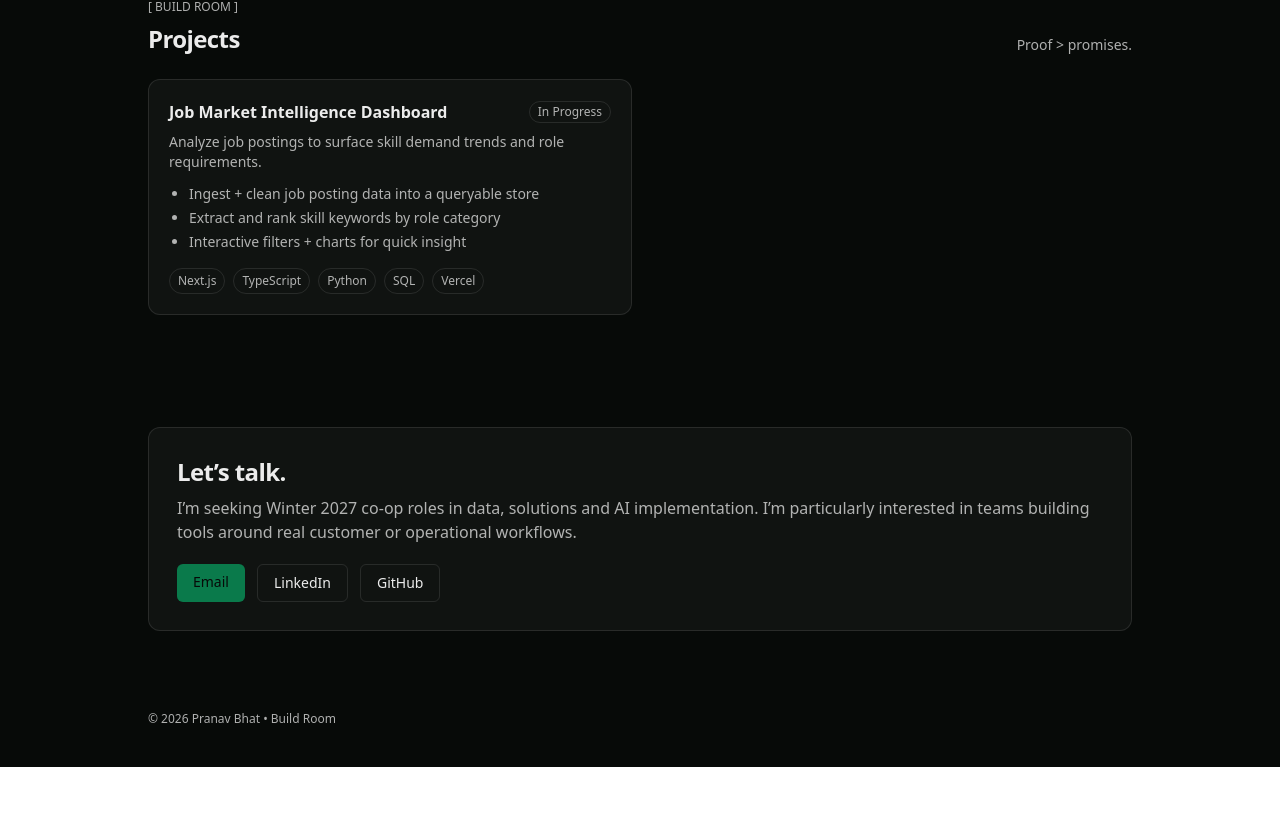
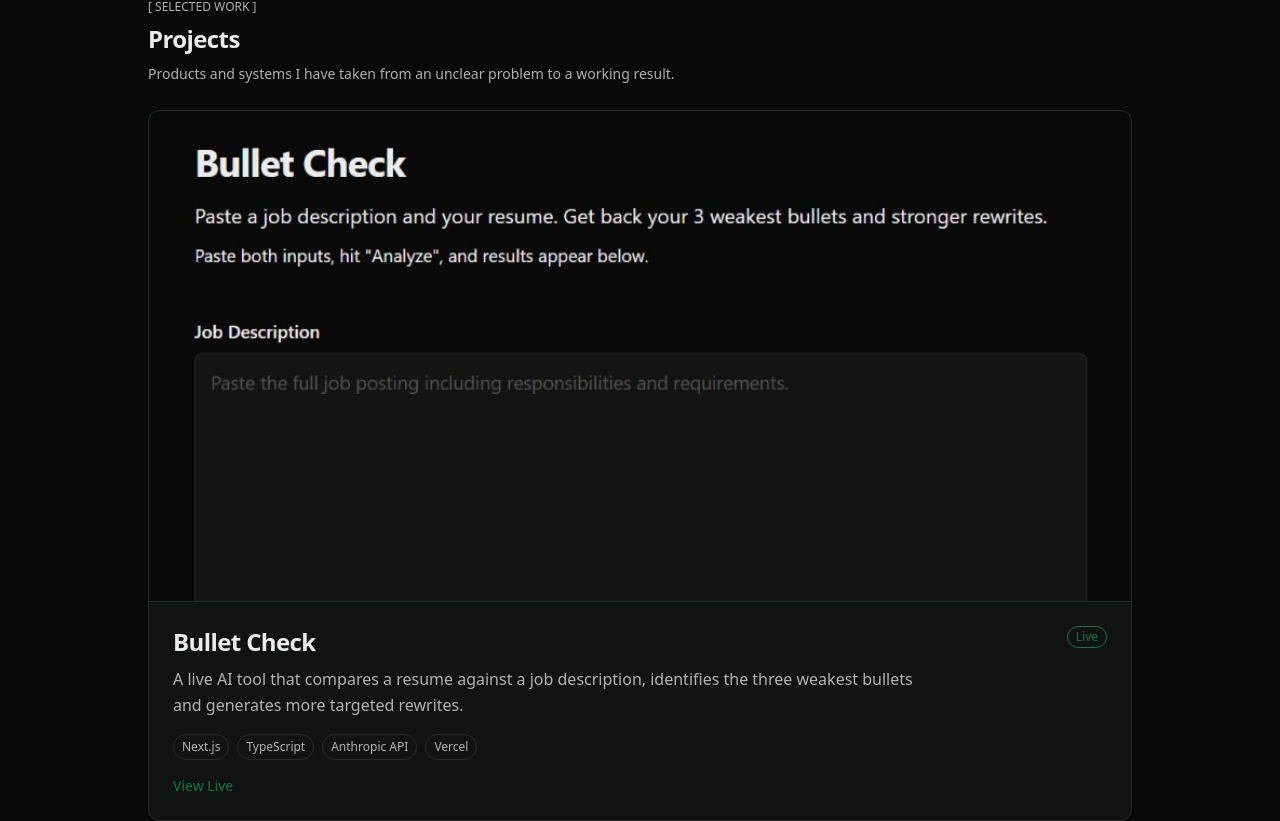
Before and after one commit to bhat-pranav/portfolio, a Next.js app: page / in a window 1280 px wide. Shown: the part 673-1494 px from the top of the page. Before the commit the page ends 1440 px from the top, so only its background shows below. Built offline with nearby package versions, Linux system fonts and the light colour scheme.

Commit message:
rebuild selected work section

```diff
--- a/src/components/project-card.tsx
+++ b/src/components/project-card.tsx
@@ -1,24 +1,108 @@
+import Image from "next/image";
 import type { Project } from "@/types/project";
 
 type ProjectCardProps = {
   project: Project;
 };
 
+function hasProgress(
+  progress: Project["progress"],
+): progress is NonNullable<Project["progress"]> {
+  return Boolean(progress?.currentStage || progress?.nextMilestone);
+}
+
 export function ProjectCard({ project }: ProjectCardProps) {
+  const isFeatured = Boolean(project.featured);
+  const liveLabel = project.liveActionLabel ?? "View Live";
+
+  const actions = [
+    project.liveUrl
+      ? { href: project.liveUrl, label: liveLabel, external: /^https?:\/\//.test(project.liveUrl) }
+      : null,
+    project.repositoryUrl
+      ? {
+          href: project.repositoryUrl,
+          label: "View Repository",
+          external: /^https?:\/\//.test(project.repositoryUrl),
+        }
+      : null,
+    project.caseStudyUrl
+      ? {
+          href: project.caseStudyUrl,
+          label: "Read Case Study",
+          external: /^https?:\/\//.test(project.caseStudyUrl),
+        }
+      : null,
+  ].filter((action): action is { href: string; label: string; external: boolean } =>
+    Boolean(action),
+  );
+
+  const showProgress = hasProgress(project.progress);
+
   return (
-    <div className="rounded-xl border border-[var(--border)] bg-[var(--panel)] p-5">
-      <div className="flex items-center justify-between">
-        <h3 className="font-semibold">{project.title}</h3>
-        <span className="rounded-full border border-[var(--border)] px-2 py-0.5 text-xs text-[var(--muted)]">
+    <article
+      className={`overflow-hidden rounded-xl border border-[var(--border)] bg-[var(--panel)] ${
+        isFeatured ? "shadow-sm" : ""
+      }`}
+    >
+      {project.imagePath ? (
+        <div
+          className={`relative border-b border-[var(--border)] bg-[color:var(--bg)/0.6] ${
+            isFeatured ? "aspect-[16/9] sm:aspect-[2/1]" : "aspect-[16/10]"
+          }`}
+        >
+          <Image
+            src={project.imagePath}
+            alt={`${project.title} preview`}
+            fill
+            className="object-cover object-top"
+            sizes={
+              isFeatured
+                ? "(max-width: 768px) 100vw, 1024px"
+                : "(max-width: 768px) 100vw, 40vw"
+            }
+            priority={isFeatured}
+          />
+        </div>
+      ) : null}
+
+      <div className={isFeatured ? "p-5 sm:p-6" : "p-5"}>
+        <div className="flex items-start justify-between gap-3">
+          <h3
+            className={`font-semibold tracking-tight ${
+              isFeatured ? "text-xl sm:text-2xl" : "text-base"
+            }`}
+          >
+            {project.title}
+          </h3>
+          <span
+            className={`shrink-0 rounded-full border px-2 py-0.5 text-xs ${
+              project.status.toLowerCase() === "live"
+                ? "border-[var(--accent)] text-[var(--accent)]"
+                : "border-[var(--border)] text-[var(--muted)]"
+            }`}
+          >
             {project.status}
           </span>
         </div>
-      <p className="mt-2 text-sm text-[var(--muted)]">{project.description}</p>
+
+        <p
+          className={`mt-2 text-[var(--muted)] ${
+            isFeatured ? "max-w-3xl text-sm leading-relaxed sm:text-base" : "text-sm leading-relaxed"
+          }`}
+        >
+          {project.description}
+        </p>
+
+        {project.bullets && project.bullets.length > 0 ? (
           <ul className="mt-3 list-disc space-y-1 pl-5 text-sm text-[var(--muted)]">
             {project.bullets.map((bullet) => (
               <li key={bullet}>{bullet}</li>
             ))}
           </ul>
+        ) : null}
+
+        {project.stack && project.stack.length > 0 ? (
           <div className="mt-4 flex flex-wrap gap-2 text-xs text-[var(--muted)]">
             {project.stack.map((item) => (
               <span key={item} className="rounded-full border border-[var(--border)] px-2 py-1">
@@ -26,6 +110,45 @@ export function ProjectCard({ project }: ProjectCardProps) {
               </span>
             ))}
           </div>
+        ) : null}
+
+        {showProgress ? (
+          <div className="mt-4 rounded-lg border border-[var(--border)] bg-[color:var(--bg)/0.45] p-4">
+            <div className="text-xs uppercase tracking-wide text-[var(--muted)]">Progress</div>
+            <div className="mt-3 space-y-2 text-sm">
+              {project.progress?.currentStage ? (
+                <div className="flex flex-col gap-1 sm:flex-row sm:justify-between sm:gap-4">
+                  <span className="text-[var(--muted)]">Current stage</span>
+                  <span className="font-medium sm:text-right">{project.progress.currentStage}</span>
                 </div>
+              ) : null}
+              {project.progress?.nextMilestone ? (
+                <div className="flex flex-col gap-1 sm:flex-row sm:justify-between sm:gap-4">
+                  <span className="text-[var(--muted)]">Next milestone</span>
+                  <span className="font-medium sm:text-right">{project.progress.nextMilestone}</span>
+                </div>
+              ) : null}
+            </div>
+          </div>
+        ) : null}
+
+        {actions.length > 0 ? (
+          <div className="mt-4 flex flex-wrap gap-x-4 gap-y-2 text-sm">
+            {actions.map((action) => (
+              <a
+                key={action.label}
+                href={action.href}
+                className="text-[var(--accent)] hover:underline"
+                {...(action.external
+                  ? { target: "_blank", rel: "noreferrer" }
+                  : {})}
+              >
+                {action.label}
+              </a>
+            ))}
+          </div>
+        ) : null}
+      </div>
+    </article>
   );
 }
--- a/src/components/projects-section.tsx
+++ b/src/components/projects-section.tsx
@@ -3,18 +3,29 @@ import { SectionHeader } from "@/components/section-header";
 import { projects } from "@/data/projects";
 
 export function ProjectsSection() {
+  const featured = projects.filter((project) => project.featured);
+  const supporting = projects.filter((project) => !project.featured);
+
   return (
     <section id="build" className="mx-auto max-w-5xl px-5 py-14">
       <SectionHeader
-        label="[ BUILD ROOM ]"
+        label="[ SELECTED WORK ]"
         title="Projects"
-        aside={"Proof > promises."}
+        description="Products and systems I have taken from an unclear problem to a working result."
       />
 
-      <div className="grid gap-4 md:grid-cols-2">
-        {projects.map((project) => (
+      <div className="space-y-4">
+        {featured.map((project) => (
           <ProjectCard key={project.title} project={project} />
         ))}
+
+        {supporting.length > 0 ? (
+          <div className="grid gap-4 md:grid-cols-2">
+            {supporting.map((project) => (
+              <ProjectCard key={project.title} project={project} />
+            ))}
+          </div>
+        ) : null}
       </div>
     </section>
   );
--- a/src/components/section-header.tsx
+++ b/src/components/section-header.tsx
@@ -1,26 +1,29 @@
 type SectionHeaderProps = {
   label: string;
   title: string;
+  description?: string;
   aside?: string;
 };
 
-export function SectionHeader({ label, title, aside }: SectionHeaderProps) {
+export function SectionHeader({ label, title, description, aside }: SectionHeaderProps) {
+  const heading = (
+    <div>
+      <div className="text-xs text-[var(--muted)]">{label}</div>
+      <h2 className="mt-2 text-2xl font-semibold tracking-tight">{title}</h2>
+      {description ? (
+        <p className="mt-2 max-w-2xl text-sm leading-relaxed text-[var(--muted)]">{description}</p>
+      ) : null}
+    </div>
+  );
+
   if (aside) {
     return (
       <div className="mb-6 flex items-end justify-between gap-4">
-        <div>
-          <div className="text-xs text-[var(--muted)]">{label}</div>
-          <h2 className="mt-2 text-2xl font-semibold tracking-tight">{title}</h2>
-        </div>
+        {heading}
         <div className="text-sm text-[var(--muted)]">{aside}</div>
       </div>
     );
   }
 
-  return (
-    <div className="mb-6">
-      <div className="text-xs text-[var(--muted)]">{label}</div>
-      <h2 className="mt-2 text-2xl font-semibold tracking-tight">{title}</h2>
-    </div>
-  );
+  return <div className="mb-6">{heading}</div>;
 }
--- a/src/data/bullet-check.ts
+++ b/src/data/bullet-check.ts
@@ -3,6 +3,12 @@ import type { FeaturedProduct } from "@/types/featured-product";
 export const BULLET_CHECK_SCREENSHOT_PATH = "/images/bullet-check.png";
 
 export const BULLET_CHECK_LIVE_URL = "https://bullet-check.vercel.app/";
+
+/**
+ * TODO: set to the Bullet Check case-study route or URL once it exists,
+ * e.g. "/projects/bullet-check" or "https://..."
+ */
+export const BULLET_CHECK_CASE_STUDY_URL: string | undefined = undefined;
 
 export const bulletCheckPreview: FeaturedProduct = {
   name: "Bullet Check",
--- a/src/data/projects.ts
+++ b/src/data/projects.ts
@@ -1,16 +1,42 @@
+import {
+  BULLET_CHECK_CASE_STUDY_URL,
+  BULLET_CHECK_LIVE_URL,
+  BULLET_CHECK_SCREENSHOT_PATH,
+} from "@/data/bullet-check";
 import type { Project } from "@/types/project";
+
+/**
+ * TODO: set the current build stage for the Job Market Intelligence Dashboard,
+ * e.g. "Ingesting and cleaning posting data"
+ */
+export const JOB_MARKET_CURRENT_STAGE: string | undefined = undefined;
+
+/**
+ * TODO: set the next milestone for the Job Market Intelligence Dashboard,
+ * e.g. "Ship skill-demand charts for one role family"
+ */
+export const JOB_MARKET_NEXT_MILESTONE: string | undefined = undefined;
 
 export const projects: Project[] = [
   {
+    title: "Bullet Check",
+    status: "Live",
+    description:
+      "A live AI tool that compares a resume against a job description, identifies the three weakest bullets and generates more targeted rewrites.",
+    stack: ["Next.js", "TypeScript", "Anthropic API", "Vercel"],
+    featured: true,
+    imagePath: BULLET_CHECK_SCREENSHOT_PATH,
+    liveUrl: BULLET_CHECK_LIVE_URL,
+    caseStudyUrl: BULLET_CHECK_CASE_STUDY_URL,
+  },
+  {
     title: "Job Market Intelligence Dashboard",
-    status: "In Progress",
+    status: "In development",
     description:
-      "Analyze job postings to surface skill demand trends and role requirements.",
-    bullets: [
-      "Ingest + clean job posting data into a queryable store",
-      "Extract and rank skill keywords by role category",
-      "Interactive filters + charts for quick insight",
-    ],
-    stack: ["Next.js", "TypeScript", "Python", "SQL", "Vercel"],
+      "A data product tracking role volume, hiring demand and recurring skills across data, product and solutions job postings.",
+    progress: {
+      currentStage: JOB_MARKET_CURRENT_STAGE,
+      nextMilestone: JOB_MARKET_NEXT_MILESTONE,
+    },
   },
 ];
```
Also changed, not shown: src/types/project.ts (+15 -2 lines). Lines whose indentation alone changed are shown as unchanged.
